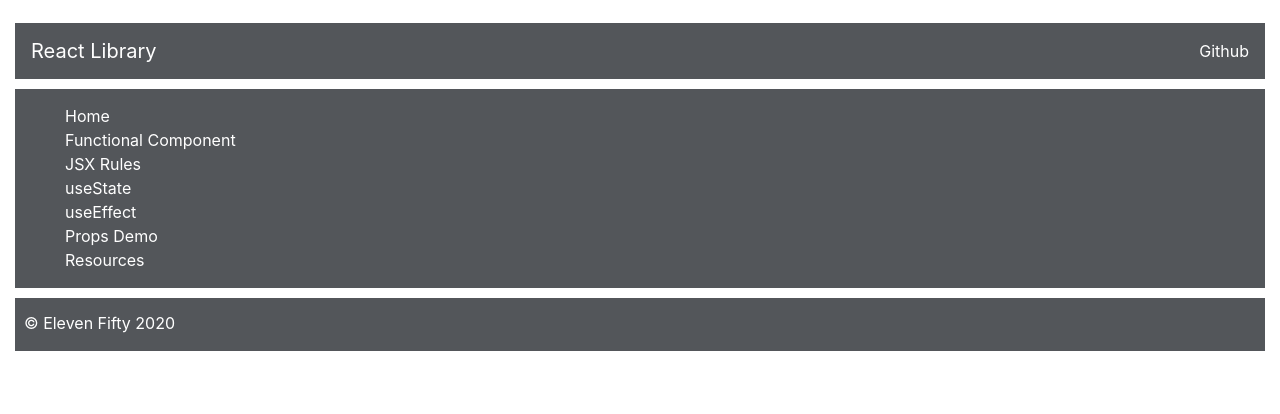
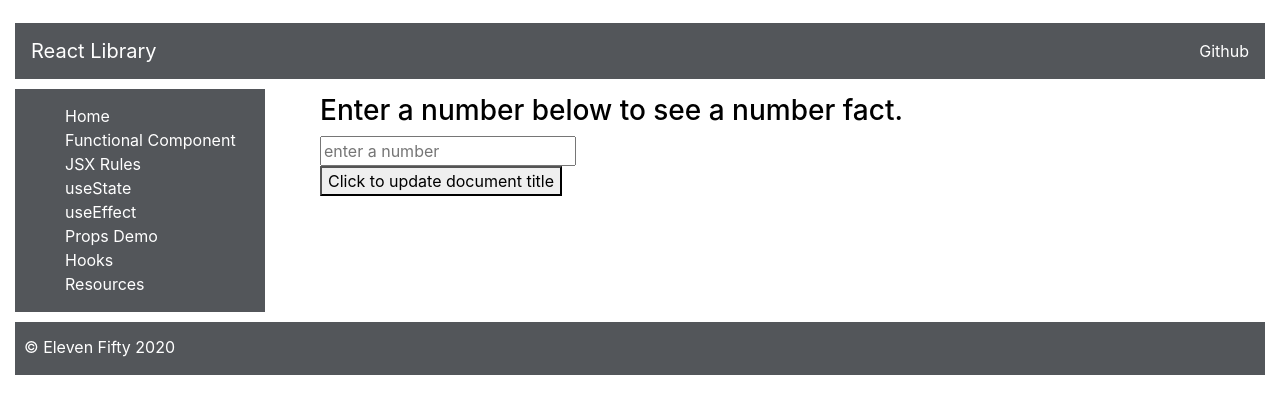
Before and after one commit to ryaneckerle/react-fundamentals, a React (Create React App) app: page /hooks in a window 1280 px wide. Shown: the top 414 px of the page. Built offline with nearby package versions, Linux system fonts and the light colour scheme.

Commit message:
Hooks component

```diff
--- /dev/null
+++ b/src/components/concepts/Hooks.js
@@ -0,0 +1,89 @@
+import React, { useState, useEffect } from 'react';
+
+const Hooks = () => {
+  const [query, setQuery] = useState('');
+  const [results, setResults] = useState({});
+
+  const fetcher = () => {
+    fetch(`https://swapi.co/api/people/${query}`)
+      .then((res) => res.json())
+      .then((json) => {
+        console.log(json);
+        setResults(json);
+      });
+  };
+
+  return (
+    <div className="main">
+
+      <div className="mainDiv">
+
+        <input
+          value={query}
+          onChange={(e) => setQuery(e.target.value)}
+          placeholder="enter your star wars character number"
+        />
+            <button onClick={() => fetcher()}>Click for Character!</button>
+            {results ? <h2>{results.name}</h2> : <div></div>}
+
+      </div>
+
+    </div>
+  );
+};
+
+const Hooks2 = () => {
+  const [results, queryNum, setQueryNum] = useNumHook('');
+  const [clicks, setClicks] = useClicks(0);
+
+  return (
+    <div className="main">
+
+      <div className="mainDiv">
+            <h3>Enter a number below to see a number fact.</h3>
+
+        <input
+          value={queryNum}
+          onChange={(e) => setQueryNum(e.target.value)}
+          placeholder="enter a number"
+        />
+            {results ? <h2>{results}</h2> : <div></div>}
+
+        <button onClick={() => setClicks(clicks + 1)}>
+          Click to update document title
+        </button>
+
+      </div>
+
+    </div>
+  );
+};
+
+const useNumHook = (num) => {
+  const [queryNum, setQueryNum] = useState(num);
+  const [results, setResults] = useState('');
+
+  useEffect(() => {
+    if (queryNum !== '') {
+      fetch(`http://numbersapi.com/${queryNum}`)
+        .then((res) => res.text())
+        .then((json) => {
+          console.log(json);
+          setResults(json);
+        });
+    }
+  }, [queryNum]);
+
+  return [results, queryNum, setQueryNum];
+};
+
+const useClicks = (initCount) => {
+  const [clicks, setClicks] = useState(initCount);
+
+  useEffect(() => {
+    document.title = `You have clicked ${clicks} times`;
+  }, [clicks]);
+  return [clicks, setClicks];
+};
+
+export default Hooks2;
--- a/src/components/site/Sidebar.js
+++ b/src/components/site/Sidebar.js
@@ -7,6 +7,7 @@
 import State from '../concepts/State';
 import Effects from '../concepts/Effects';
 import PropsDemo from '../concepts/PropsDemo';
+import Hooks from '../concepts/Hooks';
 
 const Sidebar = () => {
   return (
@@ -30,6 +31,9 @@
           </li>
           <li>
             <Link to="/propsdemo">Props Demo</Link>
+          </li>
+          <li>
+            <Link to="/hooks">Hooks</Link>
           </li>
           <li>
             <Link to="/resources">Resources</Link>
@@ -62,6 +66,9 @@
           <Route exact path="/propsdemo">
             <PropsDemo />
           </Route>
+          <Route exact path="/hooks">
+            <Hooks />
+          </Route>
         </Switch>
       </div>
     </div>
```
Also changed, not shown: 1 other file (tests, documents, lock files or other folders).
